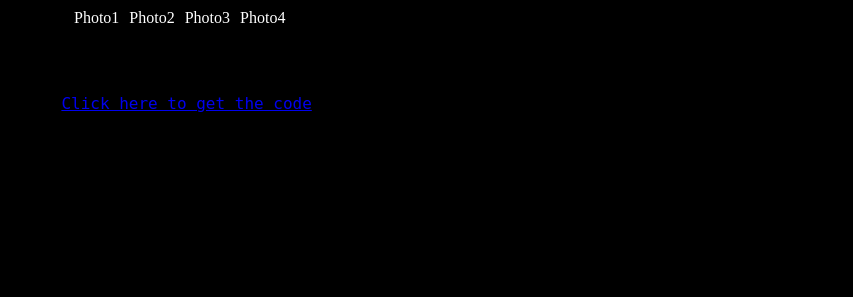
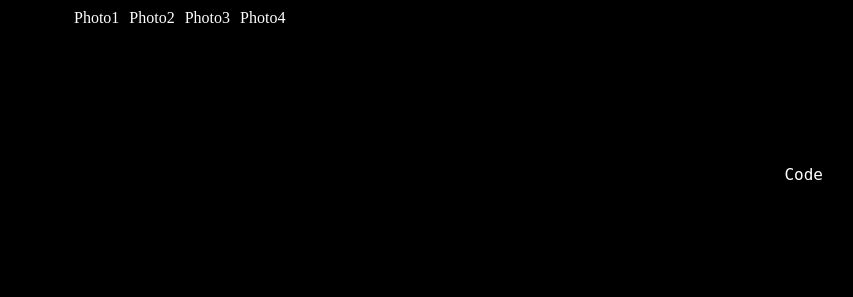
Before and after one commit to psahni/jquery.image.viewer, a plain HTML site: page index.html in a window 1280 px wide. Shown: the part 358-655 px from the top of the page, without its empty margins (349-1202 px from the left). Drawn offline with nearby package versions, Linux system fonts and the light colour scheme.

Commit message:
code link modified

```diff
--- a/index.html
+++ b/index.html
@@ -48,10 +48,14 @@
       cursor: pointer;
     }
     #notice{
-      float: left;
-      margin-top: 100px;
-      margin-left: -249px;
       font-family: mono;
+      float: right;
+      margin-right: 100px;
+      margin-top: 171px;
+    }
+    #notice a{
+      color: white;
+      text-decoration: none;
     }
 		</style>
   </head>
@@ -84,10 +88,10 @@
         <li><a rel='#panel-4'>Photo4</a></li>
       </ul>
     </div><!---hero-slider-->
+    <div id='notice' style='display:none'>
+      <a href='https://github.com/psahni/jquery.image.viewer/blob/master/image_viewer.html'>Code</a>
+    </div>
     <div class='clear'></div>
-    <div id='notice' style='display:none'>
-      <a href='https://github.com/psahni/jquery.image.viewer/blob/master/image_viewer.html'>Click here to get the code</a>
-    </div>
   </body>
   <script type='text/javascript'>
   $(document).ready(function(){
```
